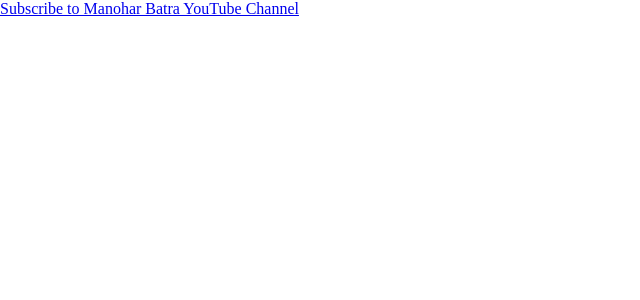
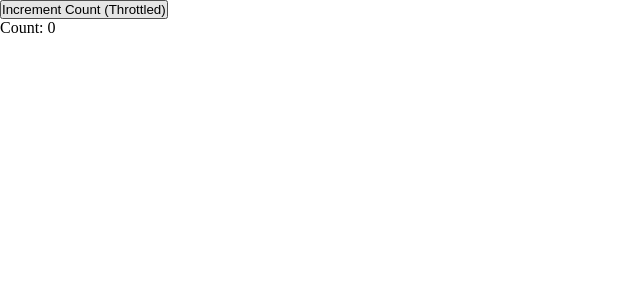
Before and after one commit to manoharbatra/reactjs-concepts, a React (Vite) app: page / in a window 1280 px wide. Shown: the top 300 px of the page, without its empty margins (0-640 px from the left). Built offline with nearby package versions, Linux system fonts and the light colour scheme.

Commit message:
throttling

```diff
--- a/src/App.jsx
+++ b/src/App.jsx
@@ -1,9 +1,10 @@
 import './App.css'
+import ThrottledComponent from './ThrottledComponent'
 
 function App() {
 
   return (
-    <a href='https://www.youtube.com/@ManoharBatra/videos'>Subscribe to Manohar Batra YouTube Channel</a>
+    <ThrottledComponent />
     )
 }
 
--- /dev/null
+++ b/src/ThrottledComponent.jsx
@@ -0,0 +1,28 @@
+import { useState } from 'react';
+
+const ThrottledComponent = () => {
+  const [count, setCount] = useState(0);
+
+  // Throttle the incrementCount function to execute at most once every 500ms
+  const incrementCountThrottled = () => {
+    console.log("throttleTimeout ", throttleTimeout);
+    if (!throttleTimeout) {
+      setCount(prevCount => prevCount + 1);
+      throttleTimeout = setTimeout(() => {
+        throttleTimeout = null;
+      }, 50000);
+    }
+  };
+
+  // Store reference to the timeout
+  let throttleTimeout = null;
+
+  return (
+    <div>
+      <button onClick={incrementCountThrottled}>Increment Count (Throttled)</button>
+      <div>Count: {count}</div>
+    </div>
+  );
+};
+
+export default ThrottledComponent;
```
